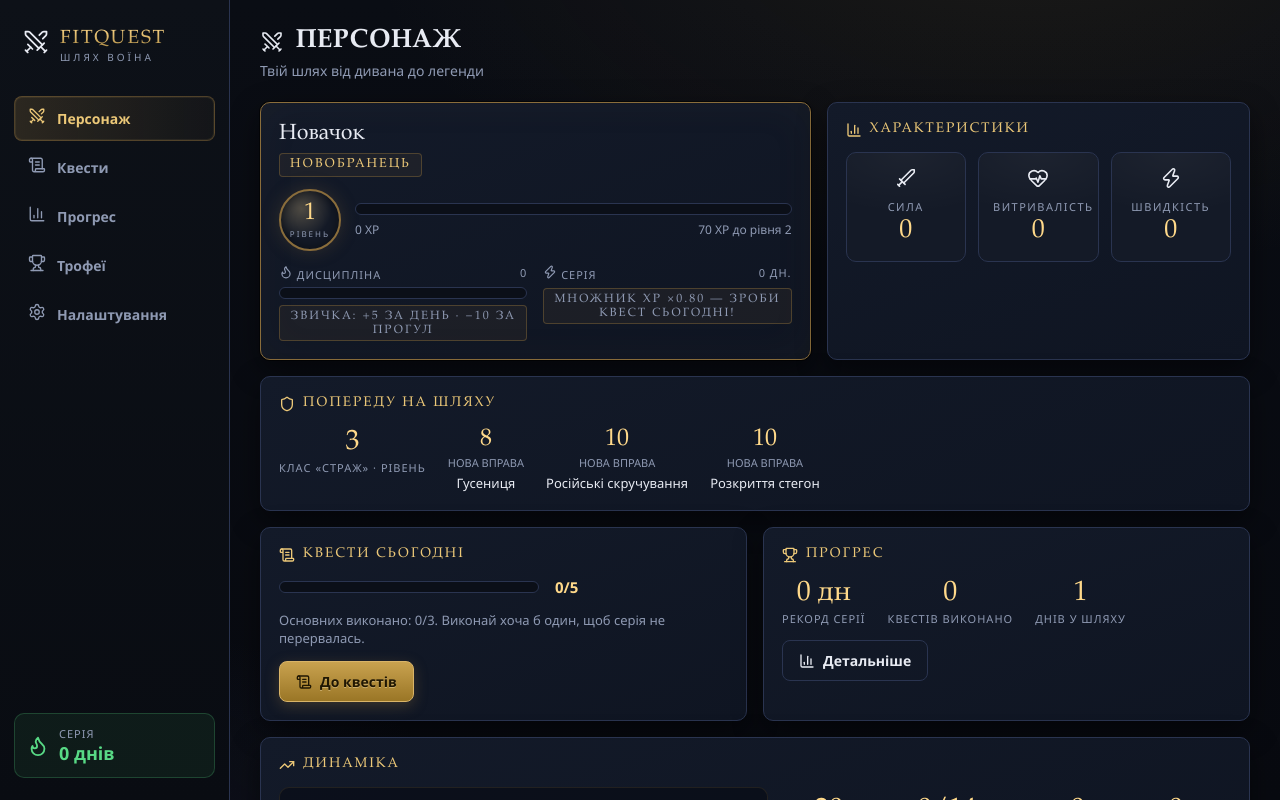
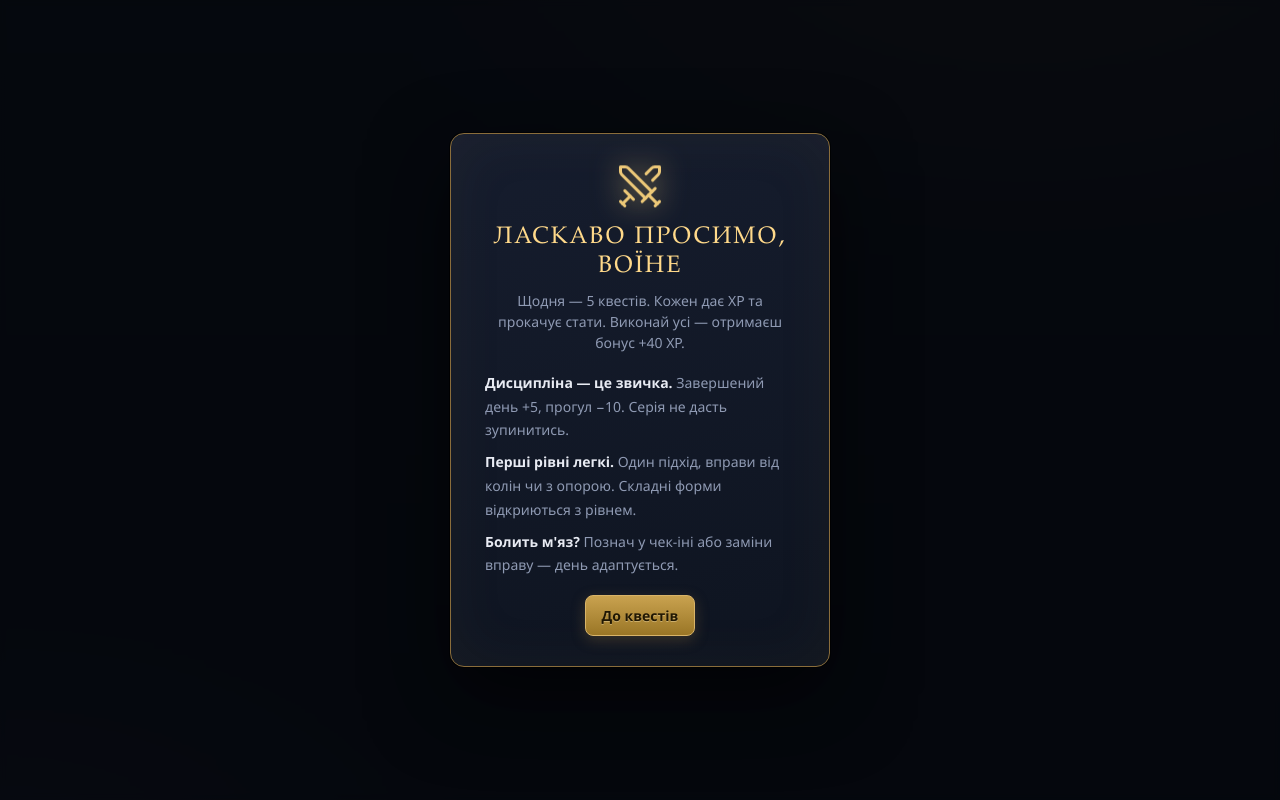
Before and after one commit to blackprinceoff/workout-app, a React (Vite) app: page / in a window 1280 px wide. Shown: the top 800 px of the page. Built offline with nearby package versions, Linux system fonts and the light colour scheme.

Commit message:
feat: first-run onboarding modal (state v6)

```diff
--- a/src/App.tsx
+++ b/src/App.tsx
@@ -20,13 +20,24 @@ const NAV: { key: PageKey; label: string; icon: LucideIcon }[] = [
 ]
 
 function Shell() {
-  const { state } = useGame()
+  const { state, completeOnboarding } = useGame()
   const [page, setPage] = useState<PageKey>('dashboard')
   const level = levelInfo(state.totalXp).level
 
   useEffect(() => {
     document.title = `FitQuest — ${classNameFor(level)} · ${level}`
   }, [level])
+
+  if (!state.onboardingDone) {
+    return (
+      <OnboardingModal
+        onDone={() => {
+          completeOnboarding()
+          setPage('quests')
+        }}
+      />
+    )
+  }
 
   return (
     <>
@@ -92,3 +103,31 @@ export default function App() {
     </GameProvider>
   )
 }
+
+function OnboardingModal({ onDone }: { onDone: () => void }) {
+  return (
+    <div className="overlay">
+      <div className="modal" role="dialog" aria-modal="true" aria-label="Як грати">
+        <span className="modal-icon" style={{ display: 'flex', justifyContent: 'center' }}>
+          <Swords size={52} strokeWidth={1.4} color="var(--gold)" />
+        </span>
+        <div className="modal-title">Ласкаво просимо, воїне</div>
+        <div className="modal-text">Щодня — 5 квестів. Кожен дає XP та прокачує стати. Виконай усі — отримаєш бонус +40 XP.</div>
+        <div style={{ textAlign: 'left', fontSize: 14, lineHeight: 1.7, color: 'var(--text-dim)', marginBottom: 18 }}>
+          <div style={{ marginBottom: 8 }}>
+            <strong style={{ color: 'var(--text)' }}>Дисципліна — це звичка.</strong> Завершений день +5, прогул −10. Серія не дасть зупинитись.
+          </div>
+          <div style={{ marginBottom: 8 }}>
+            <strong style={{ color: 'var(--text)' }}>Перші рівні легкі.</strong> Один підхід, вправи від колін чи з опорою. Складні форми відкриються з рівнем.
+          </div>
+          <div>
+            <strong style={{ color: 'var(--text)' }}>Болить м'яз?</strong> Познач у чек-іні або заміни вправу — день адаптується.
+          </div>
+        </div>
+        <button type="button" className="btn btn-gold" onClick={onDone}>
+          До квестів
+        </button>
+      </div>
+    </div>
+  )
+}
--- a/src/game/constants.ts
+++ b/src/game/constants.ts
@@ -2,7 +2,7 @@ import type { DayKind, Intensity, QuestCategory, StatKey } from './types'
 
 export const STORAGE_KEY = 'fitquest-state-v2'
 
-export const STATE_VERSION = 5
+export const STATE_VERSION = 6
 
 export const STAT_LABELS: Record<StatKey, string> = {
   strength: 'Сила',
--- a/src/game/types.ts
+++ b/src/game/types.ts
@@ -109,6 +109,7 @@ export interface GameState {
   weightHistory: WeightEntry[]
   swapsUsed: number
   soreGroups: MuscleGroup[]
+  onboardingDone: boolean
   events: GameEvent[]
 }
 
--- a/src/state/GameContext.tsx
+++ b/src/state/GameContext.tsx
@@ -44,6 +44,7 @@ type Action =
   | { type: 'SET_NAME'; name: string }
   | { type: 'UPDATE_PROFILE'; age: number; heightCm: number; weightKg: number }
   | { type: 'ADD_WEIGHT'; valueKg: number }
+  | { type: 'COMPLETE_ONBOARDING' }
   | { type: 'TOGGLE_SOUND' }
   | { type: 'IMPORT_STATE'; state: GameState }
   | { type: 'RESET' }
@@ -272,6 +273,8 @@ export function reducer(state: GameState, action: Action): GameState {
     }
     case 'TOGGLE_SOUND':
       return { ...state, settings: { ...state.settings, sound: !state.settings.sound } }
+    case 'COMPLETE_ONBOARDING':
+      return { ...state, onboardingDone: true }
     case 'IMPORT_STATE':
       return { ...action.state, events: [] }
     case 'RESET': {
@@ -308,6 +311,7 @@ interface GameContextValue {
   setName: (name: string) => void
   updateProfile: (age: number, heightCm: number, weightKg: number) => void
   addWeight: (valueKg: number) => void
+  completeOnboarding: () => void
   toggleSound: () => void
   importState: (json: string) => boolean
   resetGame: () => void
@@ -365,6 +369,7 @@ export function GameProvider({ children }: { children: ReactNode }) {
       updateProfile: (age, heightCm, weightKg) =>
         dispatch({ type: 'UPDATE_PROFILE', age, heightCm, weightKg }),
       addWeight: (valueKg) => dispatch({ type: 'ADD_WEIGHT', valueKg }),
+      completeOnboarding: () => dispatch({ type: 'COMPLETE_ONBOARDING' }),
       toggleSound: () => dispatch({ type: 'TOGGLE_SOUND' }),
       importState: (json) => {
         try {
--- a/src/state/storage.ts
+++ b/src/state/storage.ts
@@ -65,6 +65,7 @@ export function createInitialState(): GameState {
     weightHistory: [],
     swapsUsed: 0,
     soreGroups: [],
+    onboardingDone: false,
     events: [],
   }
 }
@@ -74,7 +75,8 @@ export function createInitialState(): GameState {
  *  v1 → v2: integrity → habit, без стата discipline;
  *  v2 → v3: sickUsed / habitHistory;
  *  v3 → v4: swapsUsed / soreGroups;
- *  v4 → v5: weightHistory.
+ *  v4 → v5: weightHistory;
+ *  v5 → v6: onboardingDone.
  */
 function migrateRaw(raw: unknown): unknown {
   if (!raw || typeof raw !== 'object') return raw
@@ -103,6 +105,9 @@ function migrateRaw(raw: unknown): unknown {
   }
   if (version < 5) {
     next.weightHistory = []
+  }
+  if (version < 6) {
+    next.onboardingDone = false
   }
   return next
 }
@@ -168,6 +173,7 @@ export function normalizeState(raw: unknown): GameState | null {
     soreGroups: Array.isArray(r.soreGroups)
       ? r.soreGroups.filter((g): g is MuscleGroup => typeof g === 'string')
       : [],
+    onboardingDone: r.onboardingDone === true,
     events: [],
   }
 }
```
Also changed, not shown: 2 other files (tests, documents, lock files or other folders).
